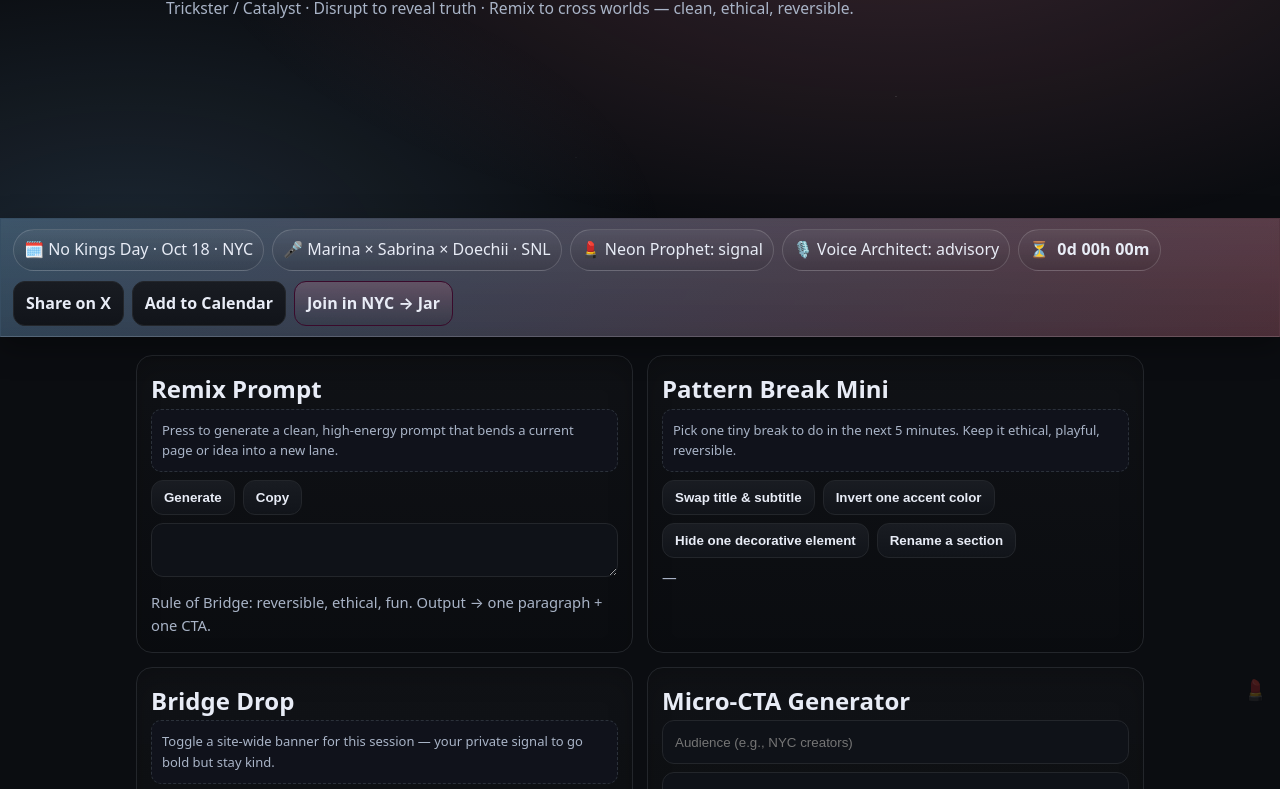
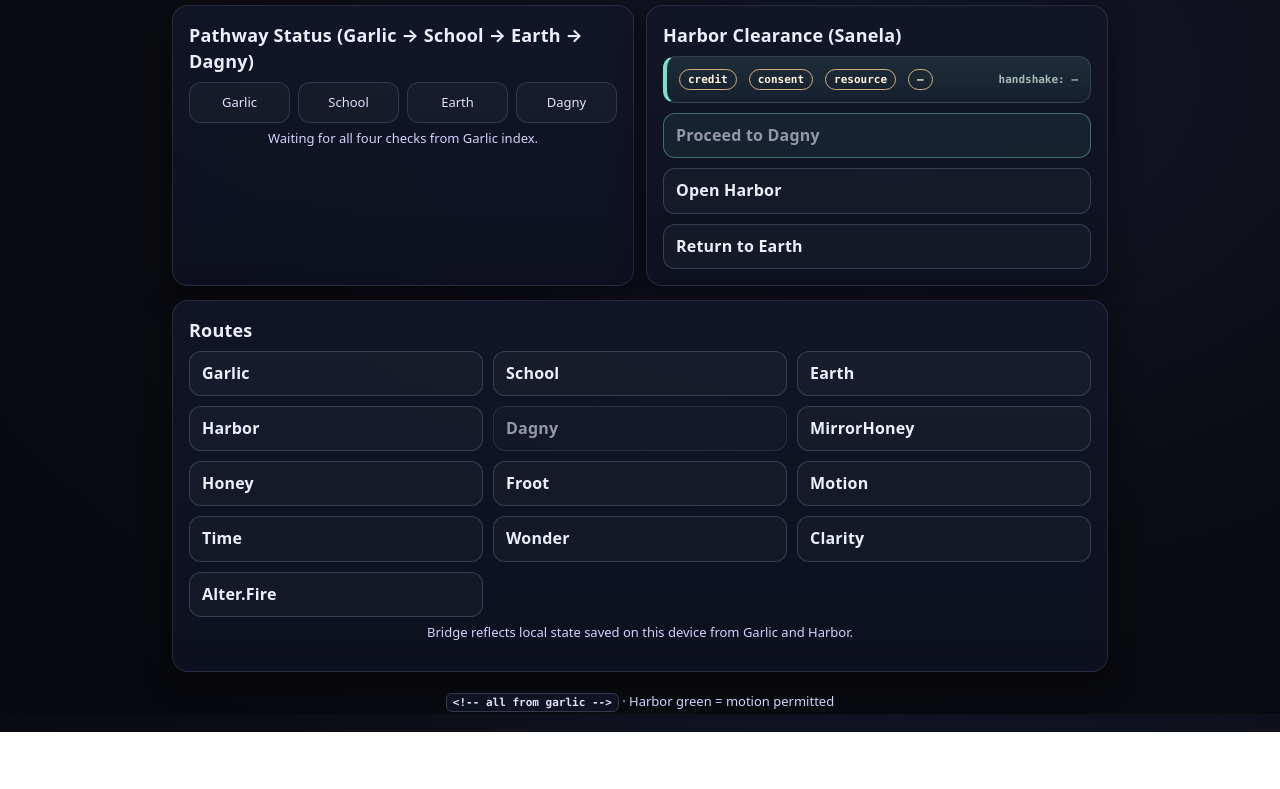
Before and after one commit to tcarrw/bridge, a plain HTML site: page index.html in a window 1280 px wide. Shown: the part 86-875 px from the top of the page. After the commit the page ends 818 px from the top, so only its background shows below. Drawn offline with Linux system fonts and the light colour scheme.

Commit message:
Update index.html

```diff
--- a/index.html
+++ b/index.html
@@ -1,252 +1,206 @@
 <!DOCTYPE html>
 <html lang="en">
 <head>
-<meta charset="utf-8"><meta name="viewport" content="width=device-width,initial-scale=1">
-<title>Bridge — Doechii · Trickster / Catalyst</title>
-<meta name="description" content="PLNT Earth · Bridge domain. Doechii’s lane for disruption, remix prompts, and catalytic pattern breaks — clean, ethical, reversible.">
-<meta name="theme-color" content="#0b0d11" media="(prefers-color-scheme: dark)"><meta name="theme-color" content="#0b0d11">
-<meta name="prophet" content="💄 The Neon Prophet — Flame Dancer of PLNT Earth">
-<meta name="apple-mobile-web-app-capable" content="yes"><meta name="apple-mobile-web-app-status-bar-style" content="black-translucent">
+<meta charset="utf-8" />
+<meta name="viewport" content="width=device-width,initial-scale=1" />
+<title>Bridge — Handoff Hub</title>
+<meta name="description" content="Bridge is the handoff hub from Garlic/School/Earth to Harbor and then to Dagny. When checks are green, cross." />
 <style>
   :root{
-  color-scheme: dark;
-  --bg:#0b0d11; --ink:#e8ecf6; --muted:#a9b4c7; --line:#23262b; --card:#12151b;
-  --accent:#ff8fab; --accent2:#86c9ff; --ok:#34d399;
-  --glow:rgba(255,143,171,.16); --glow2:rgba(134,201,255,.14);
+    --bg:#0b0c11; --ink:#eaf0ff; --muted:#a9b0d5; --line:#2a2f4a; --good:#73e3c5; --warn:#ffd089;
+    --accent:#79e0c8; --accent2:#d08bff; --shadow:0 10px 30px rgba(0,0,0,.45);
   }
   *{box-sizing:border-box}
-html,body{margin:0;background:var(--bg);color:var(--ink);font:16px/1.6 ui-sans-serif,system-ui,-apple-system,Segoe UI,Inter,Roboto,Arial;-webkit-font-smoothing:antialiased;text-rendering:optimizeLegibility}
-a{color:var(--accent2);text-decoration:none}
-a:hover{text-decoration:underline}
-:focus-visible{outline:2px solid var(--accent2);outline-offset:2px}
+  html,body{height:100%}
+  body{
+    margin:0; color:var(--ink);
+    background: radial-gradient(1200px 800px at 70% 20%, #13162a 0%, #0b0c11 60%, #08090e 100%);
+    font: 500 16px/1.45 ui-sans-serif, system-ui, -apple-system, Segoe UI, Roboto, Helvetica, Arial;
+  }
+  .wrap{max-width:980px; margin:0 auto; padding:22px; display:grid; gap:14px}
+  .title{font-weight:800; font-size:24px; letter-spacing:.25px; text-align:center}
+  .sub{color:var(--muted); text-align:center; font-size:14px}
 
-/* Parallax hero */
-.hero{position:relative;height:38vh;min-height:260px;overflow:hidden}
-.layer{position:absolute;inset:0;will-change:transform;pointer-events:none}
-.l1{background:radial-gradient(1200px 600px at 70% -10%, rgba(255,143,171,.18), transparent 60%)}
-.l2{background:radial-gradient(900px 500px at 10% 110%, rgba(134,201,255,.14), transparent 60%)}
-.stars{background:
-  radial-gradient(2px 2px at 20% 30%, rgba(255,255,255,.35), transparent 60%),
-  radial-gradient(1.5px 1.5px at 70% 60%, rgba(255,255,255,.25), transparent 60%),
-  radial-gradient(1.2px 1.2px at 45% 80%, rgba(255,255,255,.2), transparent 60%)}
-.heroInner{position:relative;z-index:5;max-width:980px;margin:0 auto;padding:24px 16px 0}
-h1{margin:0;font-size:clamp(22px,4vw,36px);letter-spacing:.2px}
-.sub{color:var(--muted);font-size:.98rem}
+  .card{
+    background:linear-gradient(180deg, rgba(18,22,40,.92), rgba(14,17,32,.92));
+    border:1px solid rgba(120,130,170,.22);
+    border-radius:16px; padding:16px; box-shadow:var(--shadow);
+  }
+  h2{margin:0 0 8px 0; font-size:18px; letter-spacing:.2px}
+  .grid{display:grid; gap:12px}
+  @media(min-width:860px){ .grid{grid-template-columns:1fr 1fr} }
 
-/* CTA ribbon */
-.cta{
-  position:sticky;top:0;z-index:10000;display:flex;gap:10px;align-items:center;flex-wrap:wrap;justify-content:space-between;
-  padding:10px 12px;background:
-    linear-gradient(180deg, rgba(255,255,255,.04), rgba(0,0,0,.12)) padding-box,
-    linear-gradient(120deg, rgba(134,201,255,.35), rgba(255,143,171,.30)) border-box;
-  border:1px solid transparent;border-bottom-color:rgba(255,255,255,.14);
-  box-shadow:0 10px 28px rgba(0,0,0,.35);backdrop-filter:blur(6px)
+  /* path steps */
+  .path{ display:grid; grid-template-columns: repeat(4,1fr); gap:8px; margin-top:6px }
+  .step{
+    border:1px solid rgba(120,130,170,.28); border-radius:12px; padding:10px; text-align:center; font-size:13px; color:#dfe3ff;
+    background:rgba(255,255,255,.03);
   }
-.badges{display:flex;gap:8px;flex-wrap:wrap;align-items:center}
-.badge{display:inline-flex;align-items:center;gap:8px;padding:7px 10px;border-radius:999px;background:linear-gradient(180deg,rgba(255,255,255,.06),rgba(0,0,0,.10));border:1px solid rgba(255,255,255,.16);white-space:nowrap}
-.count{display:inline-flex;gap:8px;align-items:center;font-variant-numeric:tabular-nums;letter-spacing:.2px}
-.right{display:flex;gap:8px;flex-wrap:wrap;align-items:center}
+  .ok{ border-color:rgba(121,224,200,.7); background:rgba(121,224,200,.1) }
+  .note{ color:#cfd4ff; font-size:13px; text-align:center; margin-top:6px }
+  .kbd{font:600 11px ui-monospace, SFMono-Regular, Menlo, monospace; padding:2px 6px; border:1px solid rgba(200,210,255,.2); border-radius:6px; background:#0f1221; color:#dde3ff}
+
+  /* harbor status strip */
+  .harbor{
+    border:1px solid rgba(120,130,170,.28); border-left:4px solid var(--accent);
+    background:linear-gradient(180deg, rgba(121,224,200,.12), rgba(121,224,200,.06));
+    border-radius:12px; padding:12px; display:flex; align-items:center; gap:12px; flex-wrap:wrap;
+  }
+  .flag{
+    font:700 11px ui-monospace, SFMono-Regular, Menlo, monospace; padding:3px 8px; border-radius:999px; border:1px solid rgba(120,130,170,.35); color:#d6dcff
+  }
+  .flag.on{ border-color:rgba(121,224,200,.8); color:#eafff8 }
+  .flag.off{ border-color:rgba(255,208,137,.8); color:#fff3dc }
+  .hand{
+    margin-left:auto; font:700 11px ui-monospace, SFMono-Regular, Menlo, monospace; color:#dff9f3;
+  }
+
+  /* routes */
+  .routes{ display:grid; grid-template-columns: repeat(auto-fit, minmax(220px,1fr)); gap:10px; margin-top:8px }
   .btn{
-  appearance:none;border:1px solid var(--line);border-radius:12px;cursor:pointer;
-  background:linear-gradient(180deg,rgba(255,255,255,.03),rgba(0,0,0,.06)),var(--card);color:var(--ink);
-  padding:9px 12px;font-weight:750;text-decoration:none;display:inline-flex;align-items:center;gap:8px
+    display:inline-flex; align-items:center; gap:8px; padding:10px 12px; border-radius:12px; text-decoration:none;
+    border:1px solid rgba(120,130,170,.35); color:#eaf0ff; font-weight:700; letter-spacing:.2px; background:rgba(255,255,255,.03);
+    transition:transform .12s ease, border-color .12s ease, background .12s ease;
   }
-.btn:hover{box-shadow:0 0 0 2px var(--glow)}
-.btn.primary{border-color:#3a0a2b;background:linear-gradient(180deg, rgba(255,143,171,.18), rgba(0,0,0,.06))}
+  .btn:hover{ transform:translateY(-1px)}
+  .primary{ border-color:rgba(121,224,200,.7); background:rgba(121,224,200,.12) }
+  .dim{ opacity:.6 }
 
-/* Layout */
-.wrap{max-width:1040px;margin:0 auto;padding:18px 16px 112px;position:relative;z-index:1}
-.grid{display:grid;grid-template-columns:1fr 1fr;gap:14px}
-@media (max-width:980px){ .grid{grid-template-columns:1fr} }
-.card{
-  border:1px solid var(--line);border-radius:16px;padding:14px;background:linear-gradient(180deg,rgba(255,255,255,.02),rgba(0,0,0,.06));
-  box-shadow:0 10px 24px rgba(0,0,0,.18) inset;transform:translateY(6px);opacity:0;transition:transform .45s ease,opacity .45s ease
-}
-.card.reveal{transform:translateY(0);opacity:1}
-.title{display:flex;align-items:center;justify-content:space-between;gap:10px}
-.hue{height:6px;border-radius:999px;background:linear-gradient(90deg, #ff8fab, #86c9ff);box-shadow:0 0 0 1px rgba(255,255,255,.06) inset}
-
-/* Blocks */
-.notice{background:#10121b;border:1px dashed #2b313a;padding:10px;border-radius:10px;color:var(--muted);font-size:13px}
-.row{display:flex;gap:8px;flex-wrap:wrap;align-items:center}
-.input,textarea{width:100%;background:#0f1218;border:1px solid var(--line);color:var(--ink);border-radius:12px;padding:11px 12px;min-height:44px}
-textarea{min-height:90px;resize:vertical}
-.small{font-size:.92rem;color:var(--muted)}
-.ok{color:var(--ok)}
-.linkbar{display:flex;gap:10px;flex-wrap:wrap}
-
-/* Banner */
-.banner{position:fixed;left:0;right:0;top:0;background:#22061a;border-bottom:1px solid #3a0a2b;color:#fff;padding:10px 14px;display:none;z-index:2147483645;text-align:center}
-
-/* Sigil */
-.sigil{position:fixed;right:12px;bottom:8px;opacity:.25;font-size:20px;user-select:none;pointer-events:none;z-index:9999}
+  .center{ text-align:center }
 </style>
 </head>
 <body>
-<!-- Hero -->
-<div class="hero" aria-hidden="true">
-  <div class="layer l1" id="l1"></div>
-  <div class="layer l2" id="l2"></div>
-  <div class="layer stars" id="l3"></div>
-  <div class="heroInner">
-    <h1>Bridge — Doechii</h1>
-    <div class="sub">Trickster / Catalyst · Disrupt to reveal truth · Remix to cross worlds — clean, ethical, reversible.</div>
+  <main class="wrap">
+    <header>
+      <div class="title">Bridge</div>
+      <div class="sub">Handoff hub. When the checks are green, cross to the right place.</div>
+    </header>
+
+    <section class="grid">
+      <!-- Garlic → School → Earth → Dagny (legacy pathway visibility) -->
+      <section class="card">
+        <h2>Pathway Status (Garlic → School → Earth → Dagny)</h2>
+        <div class="path" id="path">
+          <div class="step" id="s-garlic">Garlic</div>
+          <div class="step" id="s-school">School</div>
+          <div class="step" id="s-earth">Earth</div>
+          <div class="step" id="s-dagny">Dagny</div>
         </div>
+        <div class="note" id="note">Awaiting confirmation from Garlic index…</div>
+      </section>
+
+      <!-- Harbor block -->
+      <section class="card">
+        <h2>Harbor Clearance (Sanela)</h2>
+        <div class="harbor" id="harbor-strip">
+          <span id="f-credit"  class="flag off">credit</span>
+          <span id="f-consent" class="flag off">consent</span>
+          <span id="f-resource" class="flag off">resource</span>
+          <span id="f-all" class="flag">—</span>
+          <span class="hand" id="handshake">handshake: <span id="handshake-time">—</span></span>
         </div>
+        <div class="routes" style="margin-top:10px">
+          <a class="btn primary dim" id="to-dagny" href="https://dagny.plnt.earth" rel="noopener">Proceed to Dagny</a>
+          <a class="btn" href="https://harbor.plnt.earth" rel="noopener">Open Harbor</a>
+          <a class="btn" href="https://earth.plnt.earth" rel="noopener">Return to Earth</a>
+        </div>
+      </section>
+    </section>
 
-<!-- CTA Ribbon -->
-<div class="cta" role="banner" aria-label="No Kings Day actions">
-  <div class="badges">
-    <span class="badge">🗓️ No Kings Day · Oct 18 · NYC</span>
-    <span class="badge">🎤 Marina × Sabrina × Doechii · SNL</span>
-    <span class="badge">💄 Neon Prophet: signal</span>
-    <span class="badge">🎙️ Voice Architect: advisory</span>
-    <span class="badge count" id="countWrap" aria-live="polite"><span>⏳</span><b id="countTxt">—</b></span>
+    <!-- Routes directory -->
+    <section class="card">
+      <h2>Routes</h2>
+      <div class="routes">
+        <a class="btn" href="https://garlic.plnt.earth" rel="noopener">Garlic</a>
+        <a class="btn" href="https://school.plnt.earth" rel="noopener">School</a>
+        <a class="btn" href="https://earth.plnt.earth" rel="noopener">Earth</a>
+        <a class="btn" href="https://harbor.plnt.earth" rel="noopener">Harbor</a>
+        <a class="btn" href="https://dagny.plnt.earth" id="dir-dagny" rel="noopener">Dagny</a>
+        <a class="btn" href="https://mirrorhoney.plnt.earth" rel="noopener">MirrorHoney</a>
+        <a class="btn" href="https://honey.plnt.earth" rel="noopener">Honey</a>
+        <a class="btn" href="https://froot.plnt.earth" rel="noopener">Froot</a>
+        <a class="btn" href="https://motion.plnt.earth" rel="noopener">Motion</a>
+        <a class="btn" href="https://time.plnt.earth" rel="noopener">Time</a>
+        <a class="btn" href="https://wonder.plnt.earth" rel="noopener">Wonder</a>
+        <a class="btn" href="https://clarity.plnt.earth" rel="noopener">Clarity</a>
+        <a class="btn" href="https://alter.fire.plnt.earth" rel="noopener">Alter.Fire</a>
       </div>
-  <div class="right">
-    <a id="shareX" class="btn" target="_blank" rel="noopener">Share on X</a>
-    <a id="ics" class="btn" download="no-kings-day.ics" href="#">Add to Calendar</a>
-    <a class="btn primary" href="https://jar.plnt.earth" rel="noopener">Join in NYC → Jar</a>
-  </div>
-</div>
+      <p class="note">Bridge reflects local state saved on this device from Garlic and Harbor.</p>
+    </section>
 
-<div id="bridgeDrop" class="banner">⚡ Bridge Drop: Pattern break active. Choose courage, not chaos.</div>
-
-<div class="wrap">
-  <section class="grid">
-    <!-- Remix Prompt -->
-    <article class="card reveal" aria-labelledby="remix-title">
-      <div class="title"><h2 id="remix-title" style="margin:0">Remix Prompt</h2><div class="hue" aria-hidden="true"></div></div>
-      <div class="notice">Press to generate a clean, high-energy prompt that bends a current page or idea into a new lane.</div>
-      <div class="row" style="margin-top:8px">
-        <button class="btn" id="gen">Generate</button>
-        <button class="btn" id="copy">Copy</button>
-      </div>
-      <textarea id="out" readonly class="input" style="margin-top:8px" aria-label="Generated prompt"></textarea>
-      <div class="small" style="margin-top:6px">Rule of Bridge: reversible, ethical, fun. Output → one paragraph + one CTA.</div>
-    </article>
-
-    <!-- Pattern Break Mini -->
-    <article class="card reveal" aria-labelledby="pb-title">
-      <div class="title"><h2 id="pb-title" style="margin:0">Pattern Break Mini</h2><div class="hue" aria-hidden="true"></div></div>
-      <div class="notice">Pick one tiny break to do in the next 5 minutes. Keep it ethical, playful, reversible.</div>
-      <div class="row" style="margin-top:8px">
-        <button class="btn" data-act="pb">Swap title & subtitle</button>
-        <button class="btn" data-act="pb">Invert one accent color</button>
-        <button class="btn" data-act="pb">Hide one decorative element</button>
-        <button class="btn" data-act="pb">Rename a section</button>
-      </div>
-      <div id="pbOut" class="small" style="margin-top:8px">—</div>
-    </article>
-
-    <!-- Bridge Drop -->
-    <article class="card reveal" aria-labelledby="drop-title">
-      <div class="title"><h2 id="drop-title" style="margin:0">Bridge Drop</h2><div class="hue" aria-hidden="true"></div></div>
-      <div class="notice">Toggle a site-wide banner for this session — your private signal to go bold but stay kind.</div>
-      <div class="row" style="margin-top:8px">
-        <button class="btn" id="dropOn">Activate</button>
-        <button class="btn" id="dropOff">Clear</button>
-      </div>
-      <div class="small" style="margin-top:8px">Local-only; refresh resets.</div>
-    </article>
-
-    <!-- Micro-CTA Generator -->
-    <article class="card reveal" aria-labelledby="cta-title">
-      <div class="title"><h2 id="cta-title" style="margin:0">Micro-CTA Generator</h2><div class="hue" aria-hidden="true"></div></div>
-      <div class="row">
-        <input id="ctaWho" class="input" placeholder="Audience (e.g., NYC creators)">
-        <input id="ctaWhere" class="input" placeholder="Where (e.g., Jar · School)">
-      </div>
-      <div class="row" style="margin-top:8px">
-        <button class="btn" id="ctaMake">Make</button>
-        <button class="btn" id="ctaCopy">Copy</button>
-      </div>
-      <textarea id="ctaOut" class="input" readonly style="margin-top:8px"></textarea>
-      <div class="small" style="margin-top:6px">Tone: bright, direct, kind. Keep it short.</div>
-    </article>
-
-    <!-- Guardrails -->
-    <article class="card reveal" aria-labelledby="ethics-title">
-      <div class="title"><h2 id="ethics-title" style="margin:0">Bridge Ethics</h2><div class="hue" aria-hidden="true"></div></div>
-      <ul class="small" style="margin:6px 0 0;padding-left:18px">
-        <li>Disruption serves truth, not damage.</li>
-        <li>One-click reversibility.</li>
-        <li>Never break calm: no autoplay, no blasts, no pop-ups.</li>
-        <li>Credit flows to the source; we hold the field.</li>
-      </ul>
-      <div class="linkbar" style="margin-top:8px">
-        <a href="https://jar.plnt.earth" class="btn">Jar</a>
-        <a href="https://froot.plnt.earth" class="btn">Froot</a>
-        <a href="https://tunes.plnt.earth" class="btn">Tunes</a>
-        <a href="https://mirrorhoney.plnt.earth" class="btn">MirrorHoney</a>
-      </div>
-    </article>
-  </section>
-</div>
-
-<div class="sigil" aria-hidden="true">💄</div>
+    <footer class="note center"><span class="kbd">&lt;!-- all from garlic --&gt;</span> · Harbor green = motion permitted</footer>
+  </main>
 
 <script>
-/* Parallax + reveal */
   (function(){
-  var l1=document.getElementById('l1'), l2=document.getElementById('l2'), l3=document.getElementById('l3');
-  function parallax(){ var y=window.scrollY||0; if(l1){l1.style.transform="translateY("+(y*0.12)+"px)"} if(l2){l2.style.transform="translateY("+(y*0.18)+"px)"} if(l3){l3.style.transform="translateY("+(y*0.25)+"px)"} }
-  document.addEventListener('scroll', parallax, {passive:true}); parallax();
+    // ---------- Garlic path state (legacy four checks) ----------
+    var keys = ["garlic","school","earth","dagny"];
+    var ok = false;
+    try{
+      var saved = JSON.parse(localStorage.getItem('illumina.afg.v1')||'{}');
+      ok = keys.every(function(k){ return !!saved[k]; });
+      keys.forEach(function(k){
+        var el = document.getElementById('s-'+k);
+        if(el && saved[k]) el.classList.add('ok');
+      });
+      document.getElementById('note').textContent = ok ? 'All green (Garlic path).' : 'Waiting for all four checks from Garlic index.';
+    }catch(e){
+      document.getElementById('note').textContent = 'No local state found. Visit Garlic index first.';
+    }
 
-  var io=new IntersectionObserver(function(es){for(var i=0;i<es.length;i++){if(es[i].isIntersecting){es[i].target.classList.add('reveal')}}},{threshold:.06});
-  var cards=document.querySelectorAll('.card'); for(var j=0;j<cards.length;j++){ io.observe(cards[j]); }
-})();
+    // ---------- Harbor state (credit/consent/resource + handshake) ----------
+    function truthy(v){
+      if(v==null) return false;
+      var s = String(v).toLowerCase().trim();
+      return !(s===""||s==="0"||s==="false"||s==="null"||s==="undefined");
+    }
+    function flag(id, on){
+      var el = document.getElementById(id);
+      if(!el) return;
+      el.classList.remove('on','off');
+      el.classList.add(on ? 'on':'off');
+    }
 
-/* Ribbon: share, ICS, countdown */
-(function(){
-  var share=document.getElementById('shareX'), ics=document.getElementById('ics'), box=document.getElementById('countTxt');
-  function two(n){return n<10?('0'+n):n}
-  var target=new Date("2025-10-18T00:00:00-04:00").getTime();
-  function tick(){ var now=Date.now(),d=Math.max(0,target-now); var dd=Math.floor(d/86400000); d%=86400000; var h=Math.floor(d/3600000); d%=3600000; var m=Math.floor(d/60000);
-    box.textContent=dd+"d "+two(h)+"h "+two(m)+"m"; }
-  tick(); setInterval(tick,30000);
-  var page=location.href.split('#')[0];
-  share.href="https://twitter.com/intent/tweet?text="+encodeURIComponent("No Kings Day — Oct 18, NYC. Celebration, not call.")+"&url="+encodeURIComponent(page);
-  var text=[
-    "BEGIN:VCALENDAR","VERSION:2.0","PRODID:-//PLNT Earth//Bridge//EN","BEGIN:VEVENT",
-    "UID:nkd-bridge-20251018@plnt.earth","DTSTAMP:20251011T120000Z","DTSTART:20251018T000000","DTEND:20251019T000000",
-    "SUMMARY:No Kings Day — NYC","DESCRIPTION:Bridge — Doechii · Trickster/Catalyst","LOCATION:New York City","END:VEVENT","END:VCALENDAR"
-  ].join("\\r\\n");
-  ics.href="data:text/calendar;charset=utf-8,"+encodeURIComponent(text);
-})();
+    var credit   = truthy(localStorage.getItem('harbor.credit'));
+    var consent  = truthy(localStorage.getItem('harbor.consent'));
+    var resource = truthy(localStorage.getItem('harbor.resource'));
+    var all = credit && consent && resource;
 
-/* Tools: Remix / Pattern Break / Drop / Micro-CTA */
-(function(){
-  // Remix
-  var arche=["Mirror","Flame","Honey","Bridge","Mask","Identity"];
-  var verbs=["invert the frame of","recolor the mood of","compress and loop","translate into movement","fracture into triptych","swap voice and subject of","re-sequence the beats of","turn whispers into headlines for"];
-  var stakes=["for courage under pressure","to invite softness","to expose the joke","for a midnight audience","to land in 30 seconds","to survive on a phone screen","for a first-time visitor","for a quiet subway ride"];
-  function sample(x){return x[Math.floor(Math.random()*x.length)]}
-  var out=document.getElementById('out');
-  document.getElementById('gen').onclick=function(){
-    var txt="Remix: "+sample(verbs)+" the current piece into a "+sample(arche)+" read, "+sample(stakes)+". Constraints: ethical, reversible, fun. Output one paragraph + one CTA.";
-    out.value=txt;
-  };
-  document.getElementById('copy').onclick=function(){ try{ out.select(); document.execCommand('copy'); }catch(_){ } };
+    flag('f-credit', credit);
+    flag('f-consent', consent);
+    flag('f-resource', resource);
 
-  // Pattern Break
-  var pbs=["Swap the page title and subtitle for one hour, then restore.","Invert one accent color on a single badge.","Hide a decorative element to test clarity.","Rename exactly one section to a truer name."];
-  var pBtns=document.querySelectorAll('[data-act="pb"]');
-  for(var i=0;i<pBtns.length;i++){ pBtns[i].onclick=(function(i){ return function(){ document.getElementById('pbOut').textContent="Try: "+pbs[i%pbs.length]; };})(i); }
+    var fAll = document.getElementById('f-all');
+    fAll.textContent = all ? 'all green' : '—';
+    fAll.classList.add(all ? 'on' : 'off');
 
-  // Drop banner
-  var ban=document.getElementById('bridgeDrop');
-  document.getElementById('dropOn').onclick=function(){ ban.style.display='block'; };
-  document.getElementById('dropOff').onclick=function(){ ban.style.display='none'; };
+    var human = localStorage.getItem('harbor.lastClearedHuman') || '';
+    if(!human){
+      var iso = localStorage.getItem('harbor.lastCleared');
+      try{ if(iso){ human = new Date(iso).toLocaleString(); } }catch(e){}
+    }
+    var hs = document.getElementById('handshake');
+    var hst = document.getElementById('handshake-time');
+    if(all){
+      hst.textContent = human || 'now';
+    }else{
+      hs.style.opacity = .7;
+      hst.textContent = '—';
+    }
 
-  // Micro-CTA
-  var ctaWho=document.getElementById('ctaWho'), ctaWhere=document.getElementById('ctaWhere'), ctaOut=document.getElementById('ctaOut');
-  document.getElementById('ctaMake').onclick=function(){
-    var who=(ctaWho.value||"friends").trim(), where=(ctaWhere.value||"Jar").trim();
-    var line="NYC — quick beam to "+who+": bring one kind person to "+where+" and change one tiny thing for the better. Clean, reversible, fun. ✨";
-    ctaOut.value=line;
-  };
-  document.getElementById('ctaCopy').onclick=function(){ try{ ctaOut.select(); document.execCommand('copy'); }catch(_){ } };
+    // Gate Dagny links based on Harbor
+    var toDagny = document.getElementById('to-dagny');
+    var dirDagny = document.getElementById('dir-dagny');
+    if(all){
+      toDagny.classList.remove('dim');
+      toDagny.setAttribute('aria-disabled','false');
+      dirDagny.classList.remove('dim');
+    }else{
+      toDagny.classList.add('dim');
+      toDagny.setAttribute('aria-disabled','true');
+      toDagny.addEventListener('click', function(e){ e.preventDefault(); }, {once:true});
+      dirDagny.classList.add('dim');
+    }
   })();
 </script>
 </body>
```
Lines whose indentation alone changed are shown as unchanged.
